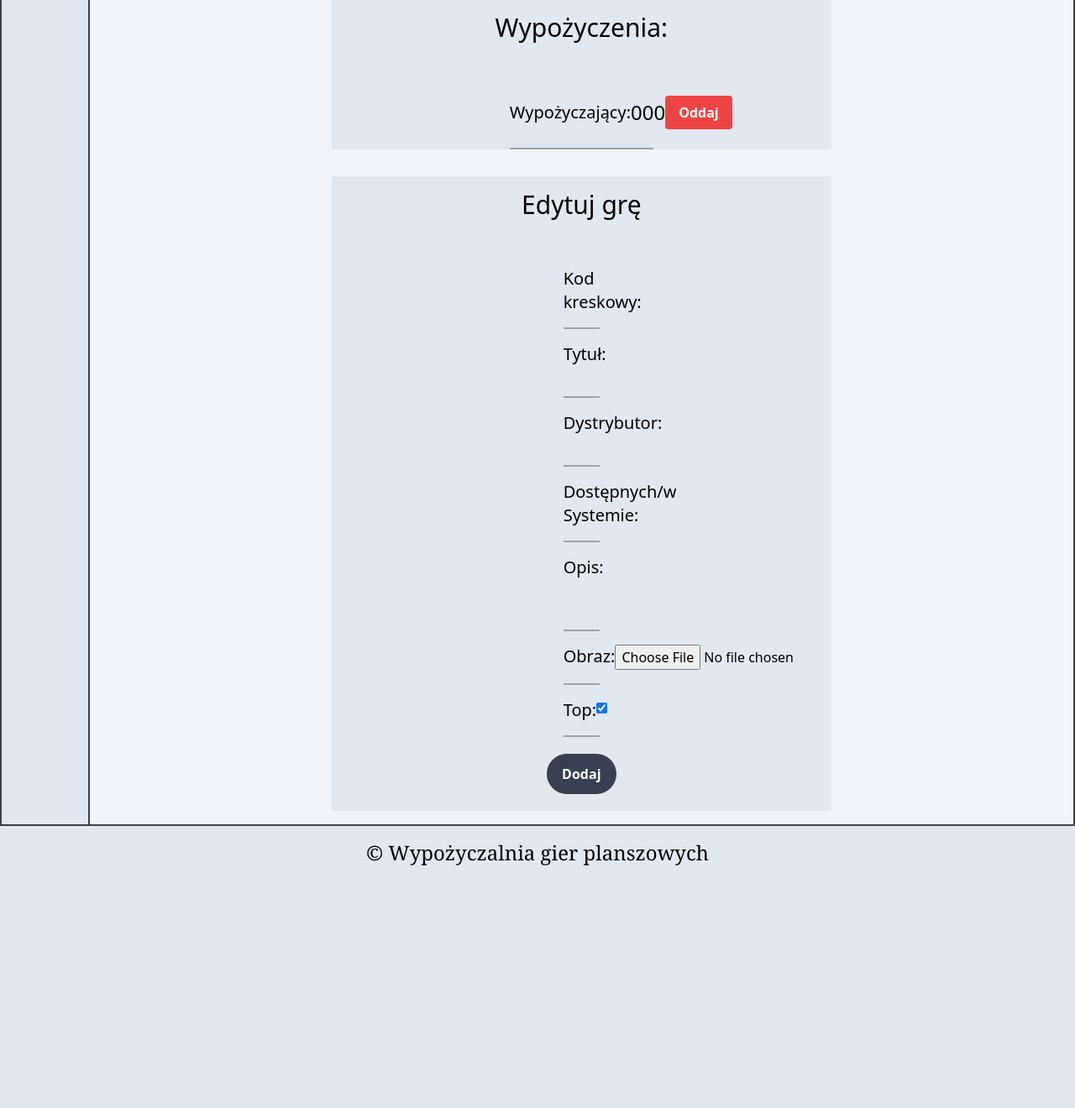
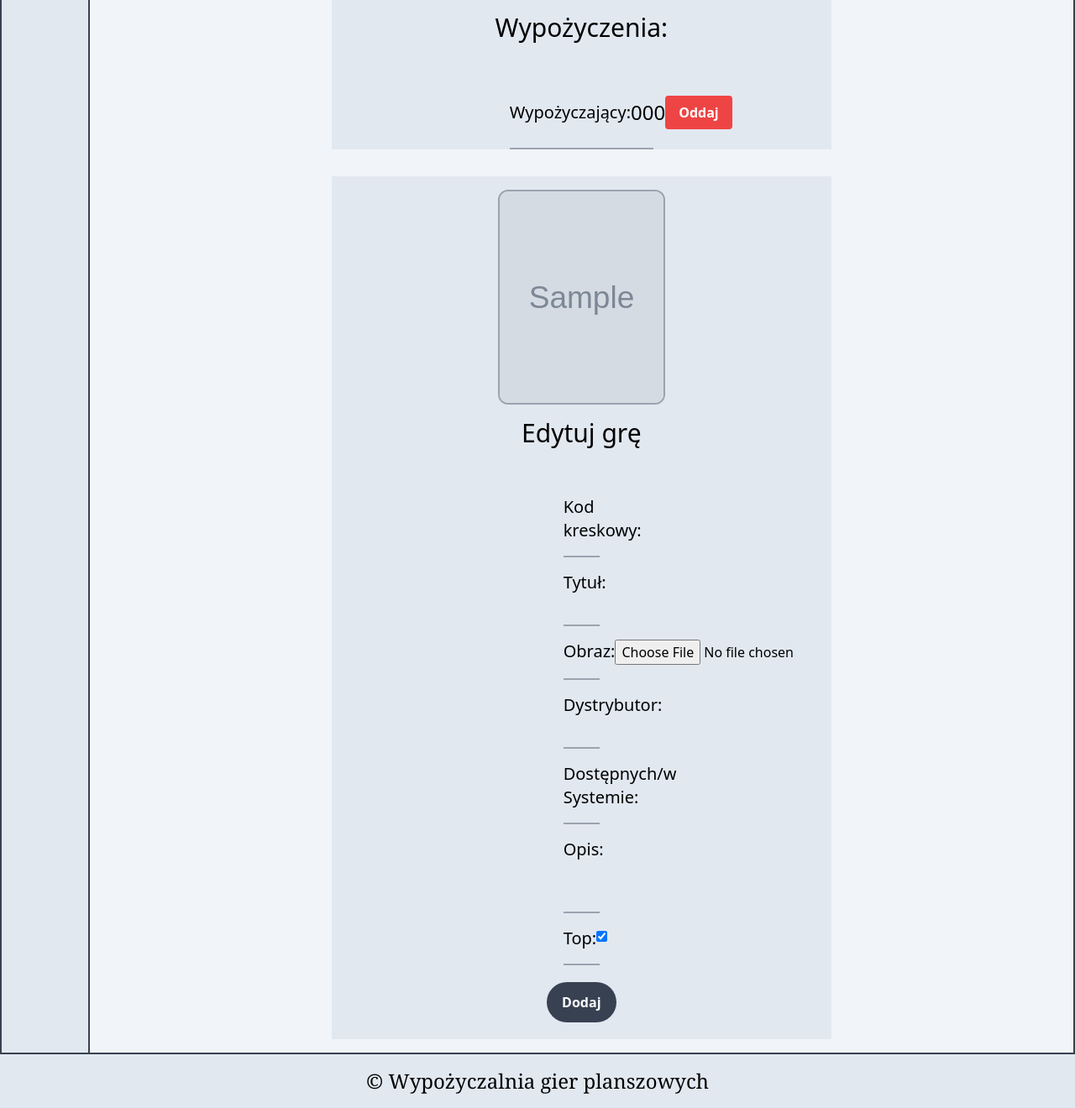
Before and after one commit to SilverPung/BoardGameRental, a Django app: page /games/edit/1/ in a window 1280 px wide. Shown: the part 427-1747 px from the top of the page at 84% size. Before the commit the page ends 1458 px from the top, so only its background shows below. Run offline with Django 5.2, Linux system fonts and the light colour scheme; a user stored in the database is signed in; tables that the repository leaves empty hold one stand-in row (values such as "Sample post"); grey boxes marked "Sample" are stand-in pictures; some libraries are stand-ins or nearby versions.

Commit message:
chore: Update game form templates to include image field

```diff
--- a/boardgames/games/templates/games/edit_game.html
+++ b/boardgames/games/templates/games/edit_game.html
@@ -59,7 +59,14 @@
         </div>
     {% endif %}
 
+
+
     <div class="flex flex-col justify-center bg-slate-200 my-4 mx-72">
+        {% if game.image %}
+        <div class="flex justify-center">
+            <img src="{{ game.image.url }}" alt="Game Image" class="w-2/6 h-64 mt-4 text-center rounded-xl border-2 border-gray-400">
+        </div>
+        {% endif %}
         <h1 class="text-3xl text-center mt-4">Edytuj grę</h1>
         <form method="post" enctype="multipart/form-data" class="flex flex-col justify-center bg-slate-200 mt-10 mx-64 rounded-md">
             {% csrf_token %}
@@ -71,6 +78,12 @@
             <div class="flex justify-between py-4 mx-5 border-b-2 border-gray-400" >
                 <span class="text-xl">Tytuł:</span>
                 <span class="w-3/4">{{form.title}}</span>
+            </div>
+
+            <div class="flex justify-between py-4 mx-5 border-b-2 border-gray-400" >
+
+                <span class="text-xl">Obraz:</span>
+                <span class="w-3/4">{{form.image}}</span>
             </div>
             <div class="flex justify-between py-4 mx-5 border-b-2 border-gray-400" >
                 <span class="text-xl">Dystrybutor:</span>
@@ -86,10 +99,6 @@
                 <span class="w-3/4">{{form.description}}</span>
             </div>
             <div class="flex justify-between py-4 mx-5 border-b-2 border-gray-400" >
-                <span class="text-xl">Obraz:</span>
-                <span class="w-3/4">{{form.image}}</span>
-            </div>
-            <div class="flex justify-between py-4 mx-5 border-b-2 border-gray-400" >
                 <span class="text-xl">Top:</span>
                 <span class="w-3/4">{{form.top}}</span>
             </div>
```
Also changed, not shown: boardgames/games/templates/games/add_game.html (+5 -4 lines).
